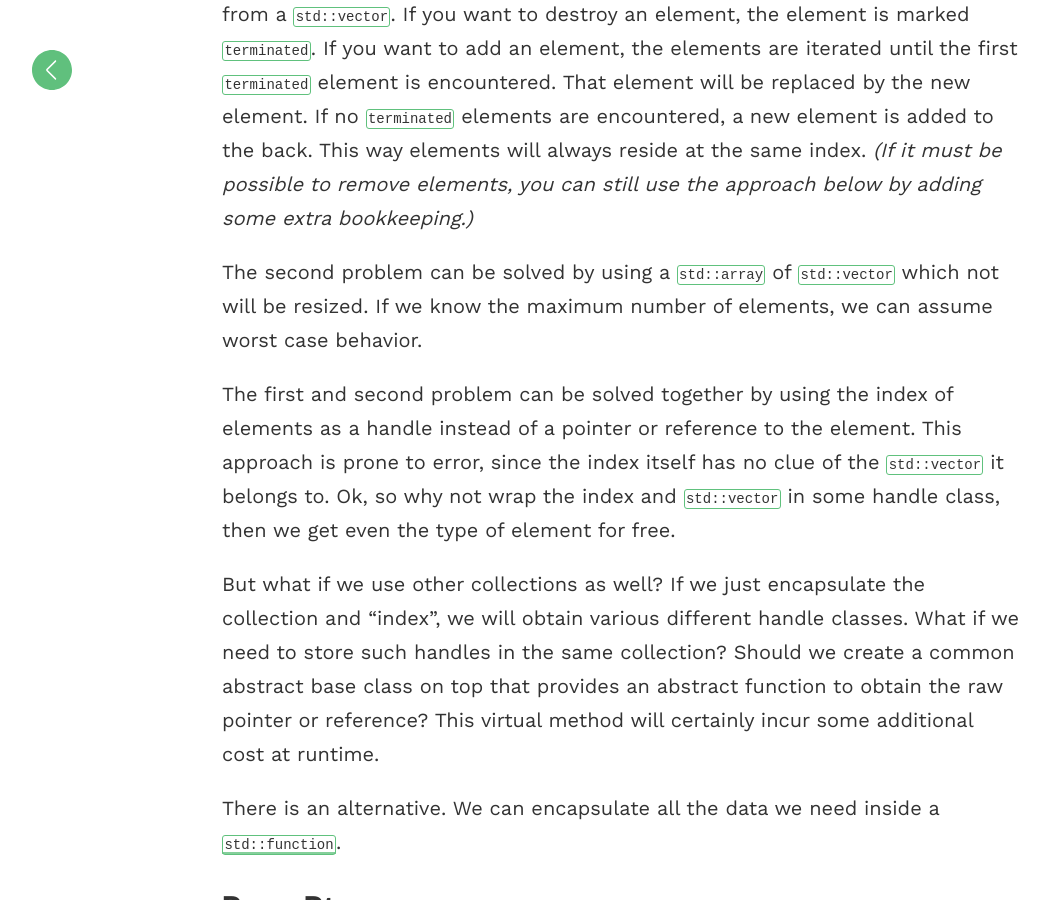
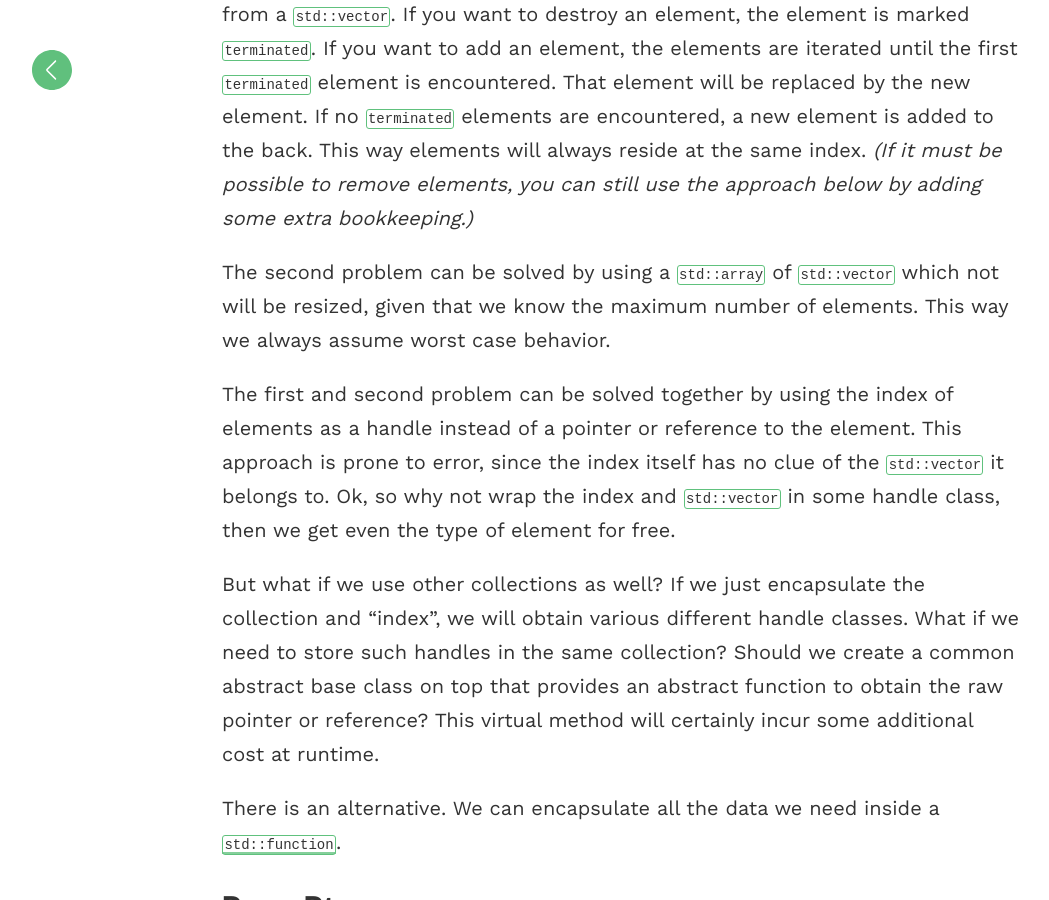
Before and after one commit to matt77hias/Blog, a Jekyll site: the page built from _posts/2018-01-28-the-universal-pointer.md, in a window 1280 px wide and 900 px high, scrolled down 1219 px. Shown: the whole window, without its empty margins (18-1067 px from the left). Built offline with Jekyll 4.4.1, drawn with Linux system fonts in a browser that asks for light colours; comment, search, counter and statistics services are not loaded.

Commit message:
Update 2018-01-28-the-universal-pointer.md

```diff
--- a/_posts/2018-01-28-the-universal-pointer.md
+++ b/_posts/2018-01-28-the-universal-pointer.md
@@ -29,8 +29,8 @@ That element will be replaced by the new element. If no `terminated` elements ar
 This way elements will always reside at the same index.
 *(If it must be possible to remove elements, you can still use the approach below by adding some extra bookkeeping.)*
 
-The second problem can be solved by using a `std::array` of `std::vector` which not will be resized.
-If we know the maximum number of elements, we can assume worst case behavior.
+The second problem can be solved by using a `std::array` of `std::vector` which not will be resized,
+given that we know the maximum number of elements. This way we always assume worst case behavior.
 
 The first and second problem can be solved together by using the index of elements as a handle instead of a pointer or reference to the element.
 This approach is prone to error, since the index itself has no clue of the `std::vector` it belongs to.
```
